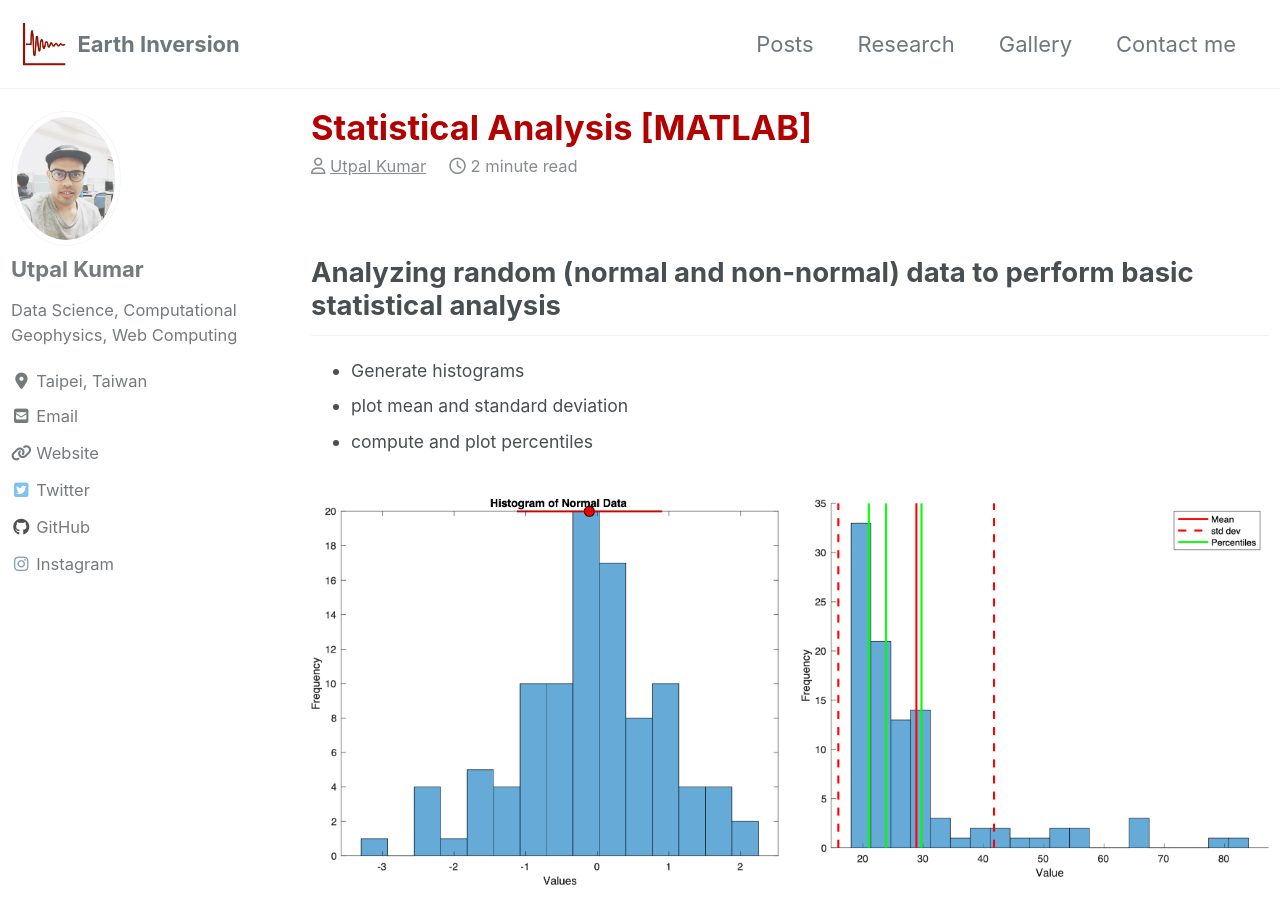
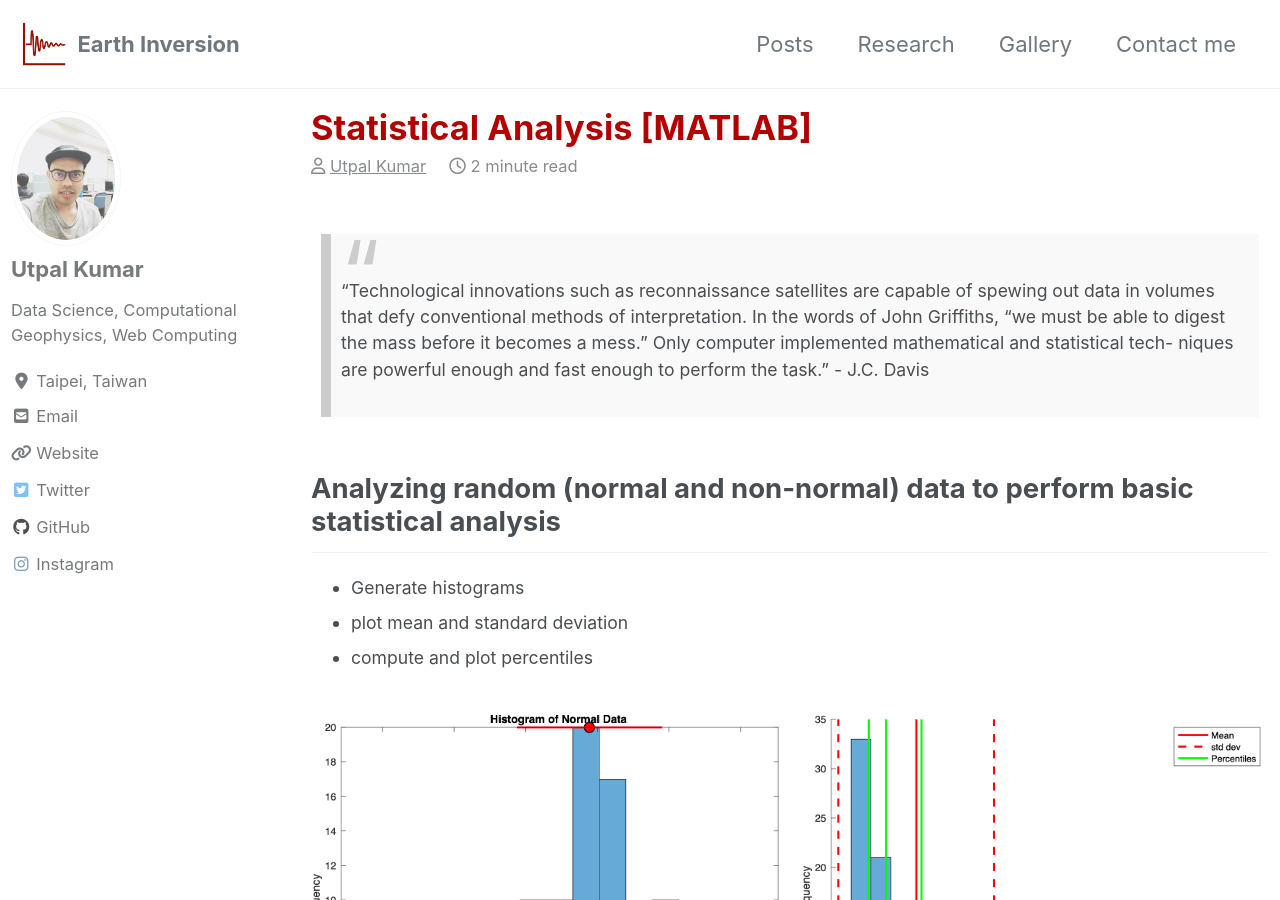
Before and after one commit to apexcodings/earthinversion.github.io, a Jekyll site: the page built from _posts/2020-05-22-statistical-analysis-in-matlab.md, in a window 1280 px wide and 900 px high. Built offline with Jekyll 4.4.1, drawn with Linux system fonts in a browser that asks for light colours; cached includes are drawn as plain includes; nearby versions of some CDN libraries; comment, search, counter and statistics services are not loaded.

Commit message:
Tuesday, July 7, 2020 at 10:01:12 AM

```diff
--- a/_posts/2020-05-22-statistical-analysis-in-matlab.md
+++ b/_posts/2020-05-22-statistical-analysis-in-matlab.md
@@ -6,6 +6,8 @@ excerpt: "Visualize the statistics of the data using MATLAB: mean, median, std,
 classes:
   - wide
 ---
+> "Technological innovations such as reconnaissance satellites are capable of spewing out data in volumes that defy conventional methods of interpretation. In the words of John Griffiths, "we must be able to digest the mass before it becomes a mess." Only computer implemented mathematical and statistical tech- niques are powerful enough and fast enough to perform the task." - J.C. Davis
+
 ## Analyzing random (normal and non-normal) data to perform basic statistical analysis
 - Generate histograms
 - plot mean and standard deviation
```
Also changed, not shown: 1 other file.
